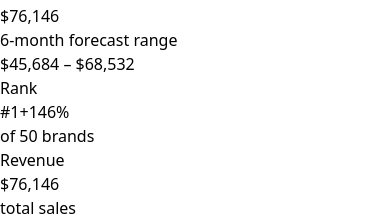
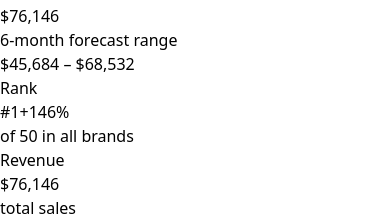
Before and after one commit to claydouglass/producer-observer, a React (Vite) app: page / in a window 390 px wide. Shown: the part 982-1198 px from the top of the page. Built offline with nearby package versions, Linux system fonts and the light colour scheme.

Commit message:
Make KPI cards fully filter-responsive with context labels

```diff
--- a/src/components/ForecastTab.jsx
+++ b/src/components/ForecastTab.jsx
@@ -116,13 +116,19 @@ export default function ForecastTab({
     2,
   );
 
+  // Build filter label for KPIs
+  const filterLabel =
+    selectedCategory !== "All" || selectedType !== "All"
+      ? `${selectedCategory !== "All" ? selectedCategory : ""}${selectedCategory !== "All" && selectedType !== "All" ? " / " : ""}${selectedType !== "All" ? selectedType : ""}`
+      : null;
+
   // Derive KPIs from real data - now filter-responsive
   const kpis = [
     {
       label: "Rank",
       value: ranking ? `#${ranking.rank}` : `#${selected.rank}`,
       sub: ranking
-        ? `of ${ranking.total} brands`
+        ? `of ${ranking.total} in ${filterLabel || "all brands"}`
         : `of ${brands.length || 174} brands`,
       delta:
         trend.trend === "up" ? `+${Math.abs(trend.delta)}%` : `${trend.delta}%`,
@@ -131,20 +137,17 @@ export default function ForecastTab({
     {
       label: "Revenue",
       value: `$${filteredRevenue.toLocaleString()}`,
-      sub:
-        selectedCategory !== "All" || selectedType !== "All"
-          ? `${selectedCategory !== "All" ? selectedCategory : ""}${selectedCategory !== "All" && selectedType !== "All" ? " / " : ""}${selectedType !== "All" ? selectedType : ""}`
-          : "total sales",
+      sub: filterLabel || "total sales",
     },
     {
       label: "Customers",
       value: filteredCustomers.toLocaleString(),
-      sub: "unique buyers",
+      sub: filterLabel ? `${filterLabel} buyers` : "unique buyers",
     },
     {
       label: "Transactions",
       value: filteredTransactions.toLocaleString(),
-      sub: "total sales",
+      sub: filterLabel ? `${filterLabel} sales` : "total sales",
     },
   ];
 
```
